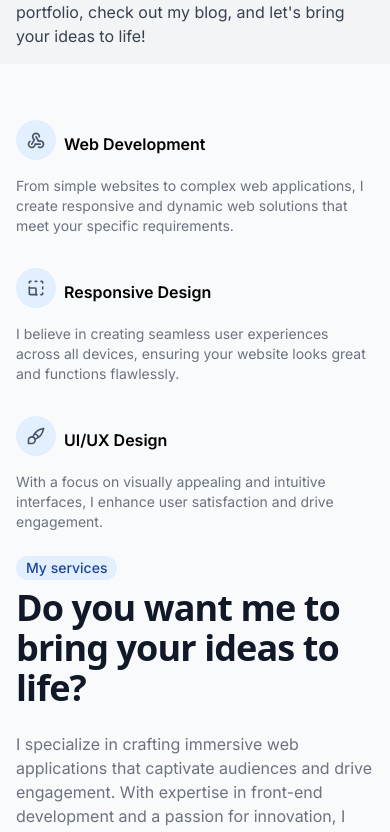
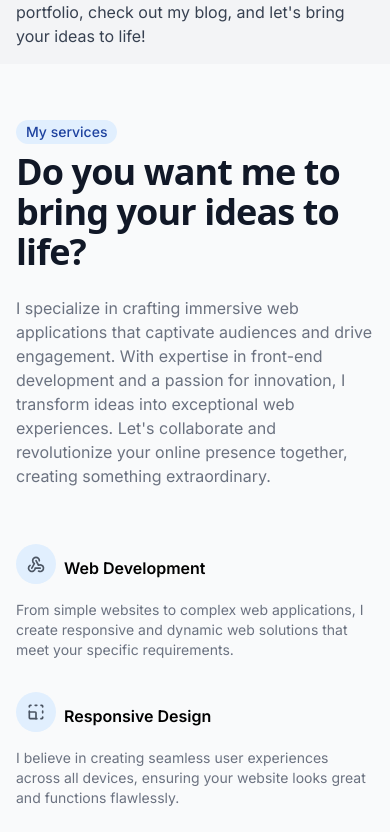
Before and after one commit to lmoisz03/personal-web, a Next.js app: page /about in a window 390 px wide. Shown: the part 889-1721 px from the top of the page. Built offline with nearby package versions, Linux system fonts and the light colour scheme.

Commit message:
Fix UI Bugs

```diff
--- a/src/components/partials/sections/services.tsx
+++ b/src/components/partials/sections/services.tsx
@@ -34,7 +34,7 @@ const ServicesSection = () => {
       id="services-section"
       className="grid md:grid-cols-2 bg-gray-50 dark:bg-slate-800  gap-6 items-center justify-center w-full px-4 py-14 mx-auto md:py-16 md:px-8 lg:px-12"
     >
-      <div className="flex flex-col w-full gap-2 order-2 md:order-1">
+      <div className="flex flex-col w-full gap-2 md:order-2 order-1">
         <span className="bg-blue-100 w-fit text-blue-800 text-sm font-medium mr-2 px-2.5 py-0.5 rounded-full dark:bg-blue-900 dark:text-blue-300">
           My services
         </span>
@@ -49,7 +49,7 @@ const ServicesSection = () => {
           your online presence together, creating something extraordinary.
         </p>
       </div>
-      <div className="flex flex-col gap-2 items-center justify-center  w-full">
+      <div className="flex flex-col gap-2 items-center justify-center  w-full md:order-1 order-2">
         <div className="space-y-8 flex flex-col items-center justify-center  w-full">
           {services.map((service, index) => (
             <div key={index}>
--- a/src/components/partials/sections/skills.tsx
+++ b/src/components/partials/sections/skills.tsx
@@ -145,7 +145,7 @@ const SkillsSection = () => {
         </div>
       </div>
 
-      <div className="grid grid-cols-2 gap-4 w-full">
+      <div className="grid md:grid-cols-2 gap-4 w-full">
         {technologies.map((technology) => (
           <div
             key={technology.name}
```
